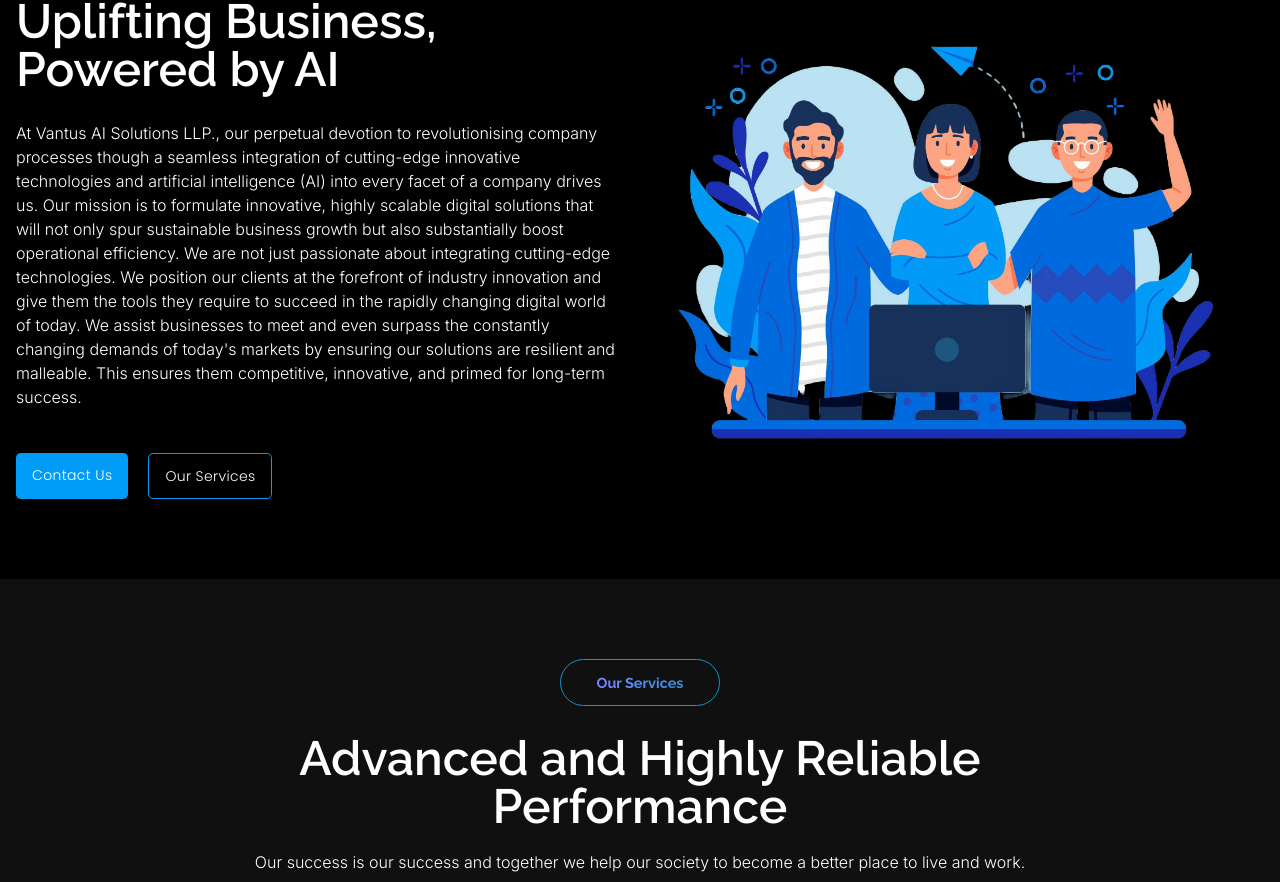
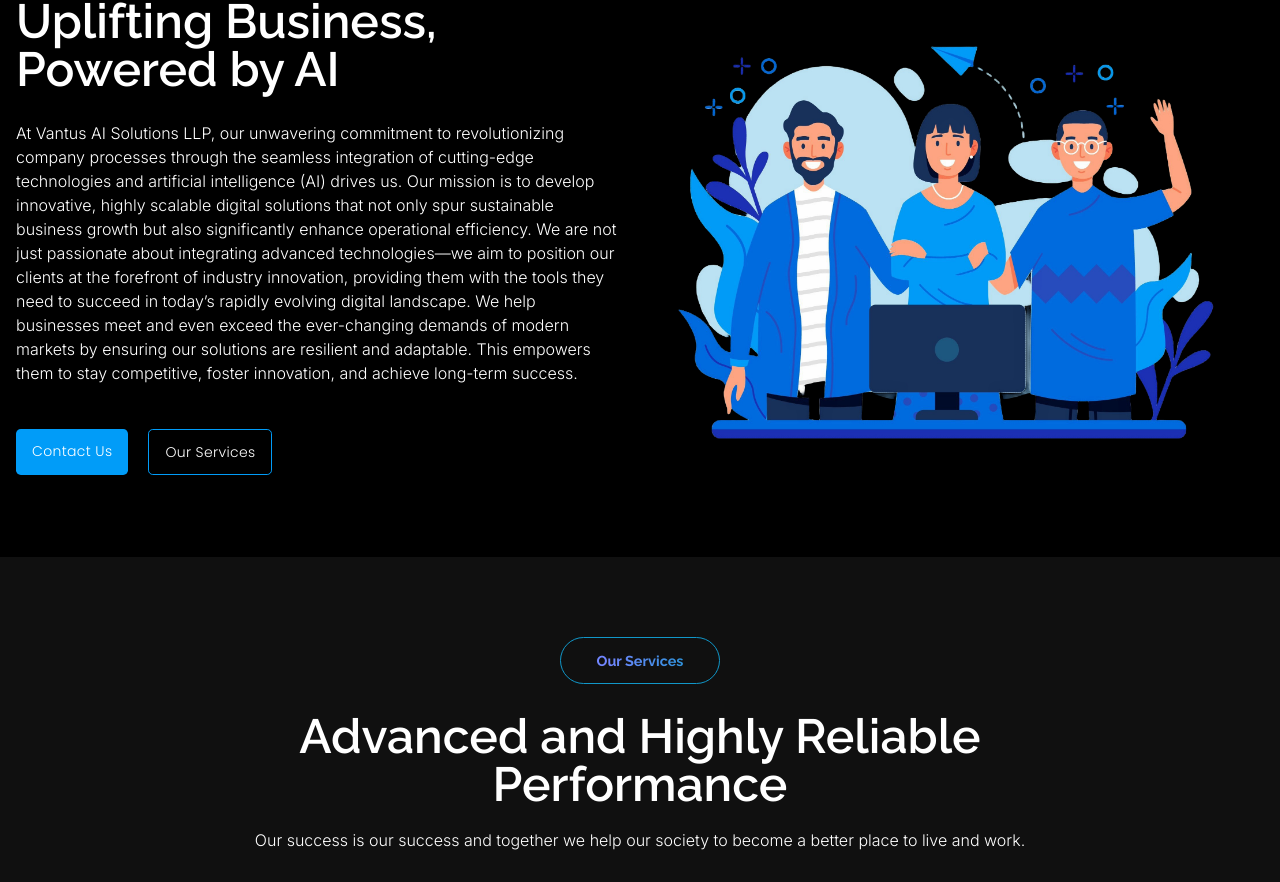
Before and after one commit to pranavpremanand/vantusaisolutions, a React (Create React App) app: page / in a window 1280 px wide. Shown: the part 959-1841 px from the top of the page. Built offline with nearby package versions, Linux system fonts and the light colour scheme.

Commit message:
content change

```diff
--- a/src/pages/website/Home.jsx
+++ b/src/pages/website/Home.jsx
@@ -43,7 +43,9 @@
             <div className="rounded-text-box border-white/70 font-medium">
               IT Services
             </div>
-            <h1 className="heading-1">Welcome to <br /> Vantus AI Solutions LLP.</h1>
+            <h1 className="heading-1">
+              Welcome to <br /> Vantus AI Solutions LLP.
+            </h1>
             <p className="text-2xl">Where Innovation Meets Intelligence!</p>
             <Link to="/contact-us" className="primary-btn mt-2">
               Get Started
@@ -64,20 +66,21 @@
             <div className="flex flex-col gap-7 text-center lg:text-start">
               <h2 className="heading-2">Uplifting Business, Powered by AI</h2>
               <p className="desc">
-                At Vantus AI Solutions LLP., our perpetual devotion to revolutionising
-                company processes though a seamless integration of cutting-edge
-                innovative technologies and artificial intelligence (AI) into
-                every facet of a company drives us. Our mission is to formulate
-                innovative, highly scalable digital solutions that will not only
-                spur sustainable business growth but also substantially boost
+                At Vantus AI Solutions LLP, our unwavering commitment to
+                revolutionizing company processes through the seamless
+                integration of cutting-edge technologies and artificial
+                intelligence (AI) drives us. Our mission is to develop
+                innovative, highly scalable digital solutions that not only spur
+                sustainable business growth but also significantly enhance
                 operational efficiency. We are not just passionate about
-                integrating cutting-edge technologies. We position our clients
-                at the forefront of industry innovation and give them the tools
-                they require to succeed in the rapidly changing digital world of
-                today. We assist businesses to meet and even surpass the
-                constantly changing demands of today's markets by ensuring our
-                solutions are resilient and malleable. This ensures them
-                competitive, innovative, and primed for long-term success.
+                integrating advanced technologies—we aim to position our clients
+                at the forefront of industry innovation, providing them with the
+                tools they need to succeed in today’s rapidly evolving digital
+                landscape. We help businesses meet and even exceed the
+                ever-changing demands of modern markets by ensuring our
+                solutions are resilient and adaptable. This empowers them to
+                stay competitive, foster innovation, and achieve long-term
+                success.
               </p>
             </div>
             <div className="flex gap-5 mt-4 justify-center lg:justify-start">
```
